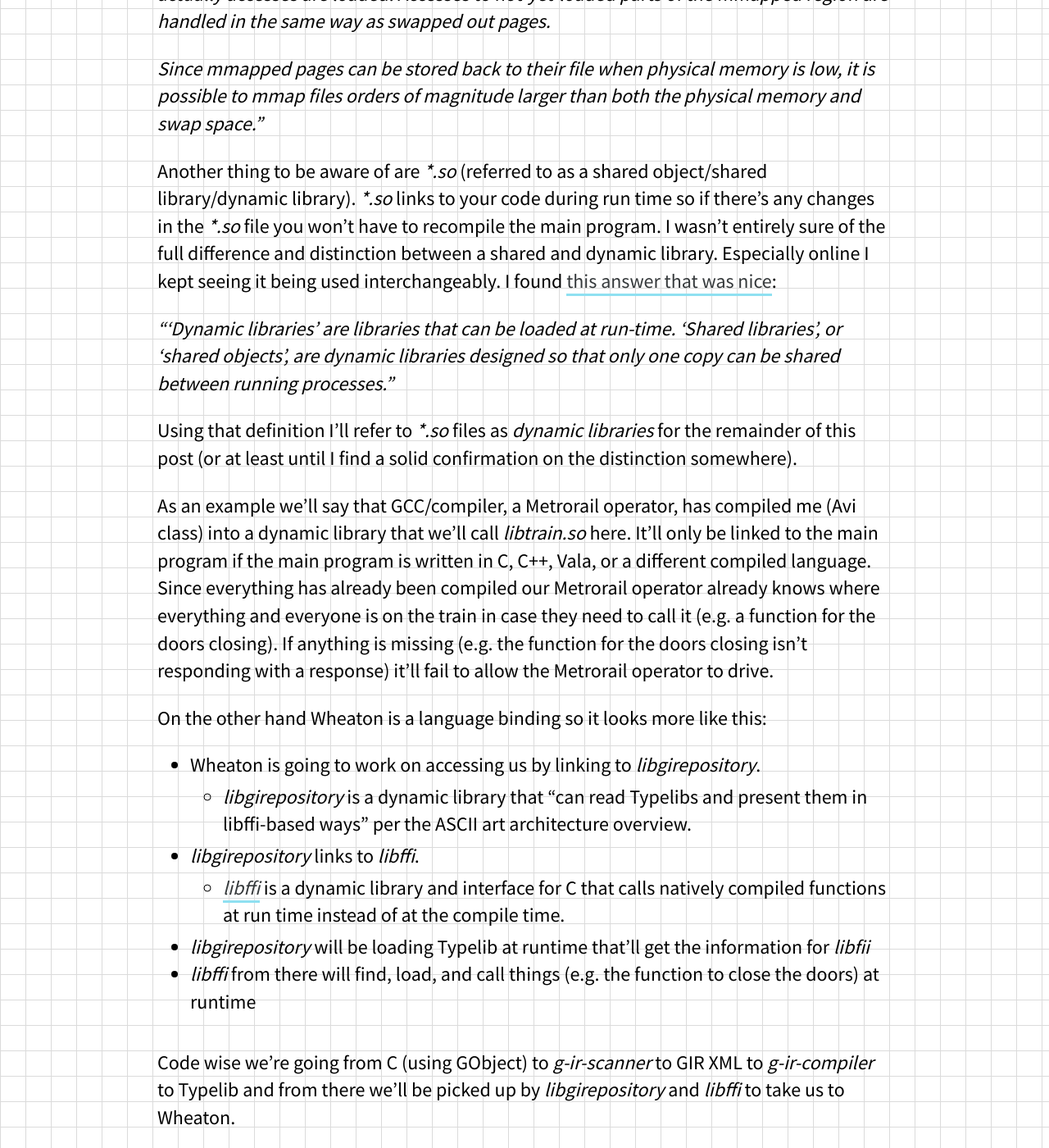
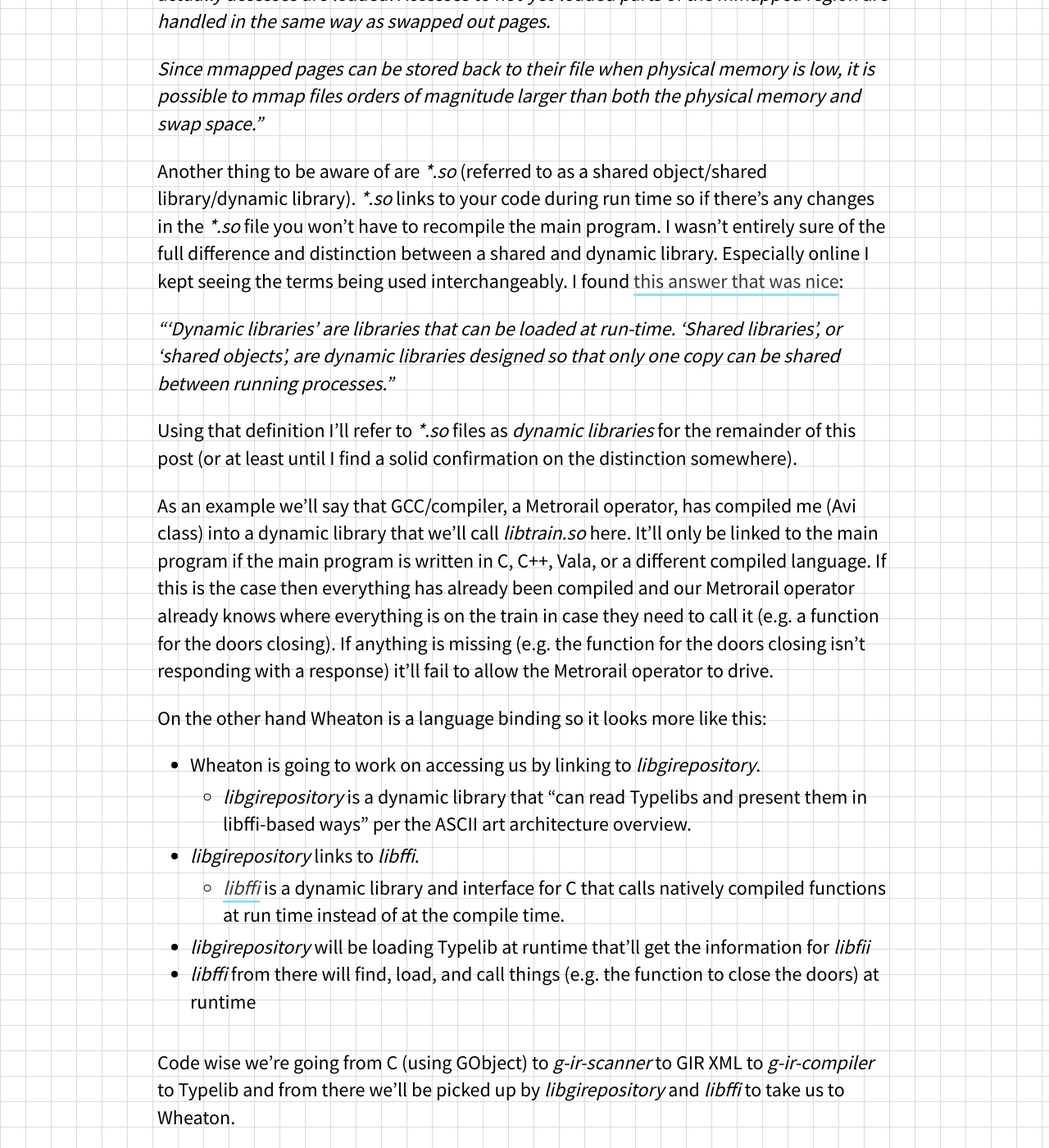
Before and after one commit to Avizc/avizc.github.io, a Jekyll site: the page built from _posts/2018-05-17-aboard-the-gi-train.md, in a window 1280 px wide and 1400 px high, scrolled down 8298 px. Shown: the whole window at 82% size. Built offline with Jekyll 4.4.1, drawn with Linux system fonts in a browser that asks for light colours; some of the changed text lies outside the part shown.

Commit message:
Fixing minor issues with the gi train post

````diff
--- a/_posts/2018-05-17-aboard-the-gi-train.md
+++ b/_posts/2018-05-17-aboard-the-gi-train.md
@@ -139,9 +139,9 @@
 </repository>
 ```
 
-The above example will not work as it is missing several key things that would require for it to work including the repository xmlns attribute, C type annotations, attributes, identifiers, and more specifying which C symbols to load.
+The above example will not work as it is missing several key things that would require for it to work including the repository xmlns attribute(s), C type annotations, attributes, identifiers, and more specifying which C symbols to load.
 
-Moving on that's cool and all but unless we're planning on using just the Vala binding we need to take this a step further. Wait, you're asking, why am I specifying Vala here? Vala is the only language binding that takes GIR as its input. [From the page describing features that different bindings use of GObject Introspection](https://wiki.gnome.org/Projects/GObjectIntrospection/BindingsFeatures) (check it out for further specific feature details):
+Moving on, that's cool and all but unless we're planning on using just the Vala binding we need to take this a step further. Wait, you're asking, why am I specifying Vala here? Vala is the only language binding that takes GIR as its input. [From the page describing features that different bindings use of GObject Introspection](https://wiki.gnome.org/Projects/GObjectIntrospection/BindingsFeatures) (check it out for further specific feature details):
 
 Binding | Language | Input | Kind
 :---: | :---: | :---: | :---:
@@ -179,13 +179,13 @@
 
 *Since mmapped pages can be stored back to their file when physical memory is low, it is possible to mmap files orders of magnitude larger than both the physical memory and swap space."*
 
-Another thing to be aware of are **.so* (referred to as a shared object/shared library/dynamic library). **.so* links to your code during run time so if there's any changes in the **.so* file you won't have to recompile the main program. I wasn't entirely sure of the full difference and distinction between a shared and dynamic library. Especially online I kept seeing it being used interchangeably. I found [this answer that was nice](http://lua-users.org/lists/lua-l/2010-12/msg01152.html):
+Another thing to be aware of are **.so* (referred to as a shared object/shared library/dynamic library). **.so* links to your code during run time so if there's any changes in the **.so* file you won't have to recompile the main program. I wasn't entirely sure of the full difference and distinction between a shared and dynamic library. Especially online I kept seeing the terms being used interchangeably. I found [this answer that was nice](http://lua-users.org/lists/lua-l/2010-12/msg01152.html):
 
 *"'Dynamic libraries' are libraries that can be loaded at run-time. 'Shared libraries', or 'shared objects', are dynamic libraries designed so that only one copy can be shared between running processes."*
 
 Using that definition I'll refer to **.so* files as *dynamic libraries* for the remainder of this post (or at least until I find a solid confirmation on the distinction somewhere).
 
-As an example we'll say that GCC/compiler, a Metrorail operator, has compiled me (Avi class) into a dynamic library that we'll call *libtrain.so* here. It'll only be linked to the main program if the main program is written in C, C++, Vala, or a different compiled language. Since everything has already been compiled our Metrorail operator already knows where everything and everyone is on the train in case they need to call it (e.g. a function for the doors closing). If anything is missing (e.g. the function for the doors closing isn't responding with a response) it'll fail to allow the Metrorail operator to drive.
+As an example we'll say that GCC/compiler, a Metrorail operator, has compiled me (Avi class) into a dynamic library that we'll call *libtrain.so* here. It'll only be linked to the main program if the main program is written in C, C++, Vala, or a different compiled language. If this is the case then everything has already been compiled and our Metrorail operator already knows where everything is on the train in case they need to call it (e.g. a function for the doors closing). If anything is missing (e.g. the function for the doors closing isn't responding with a response) it'll fail to allow the Metrorail operator to drive.
 
 On the other hand Wheaton is a language binding so it looks more like this:
 
````
Also changed, not shown: other parts of _posts/2018-05-17-aboard-the-gi-train.md (+1 -1 lines).
